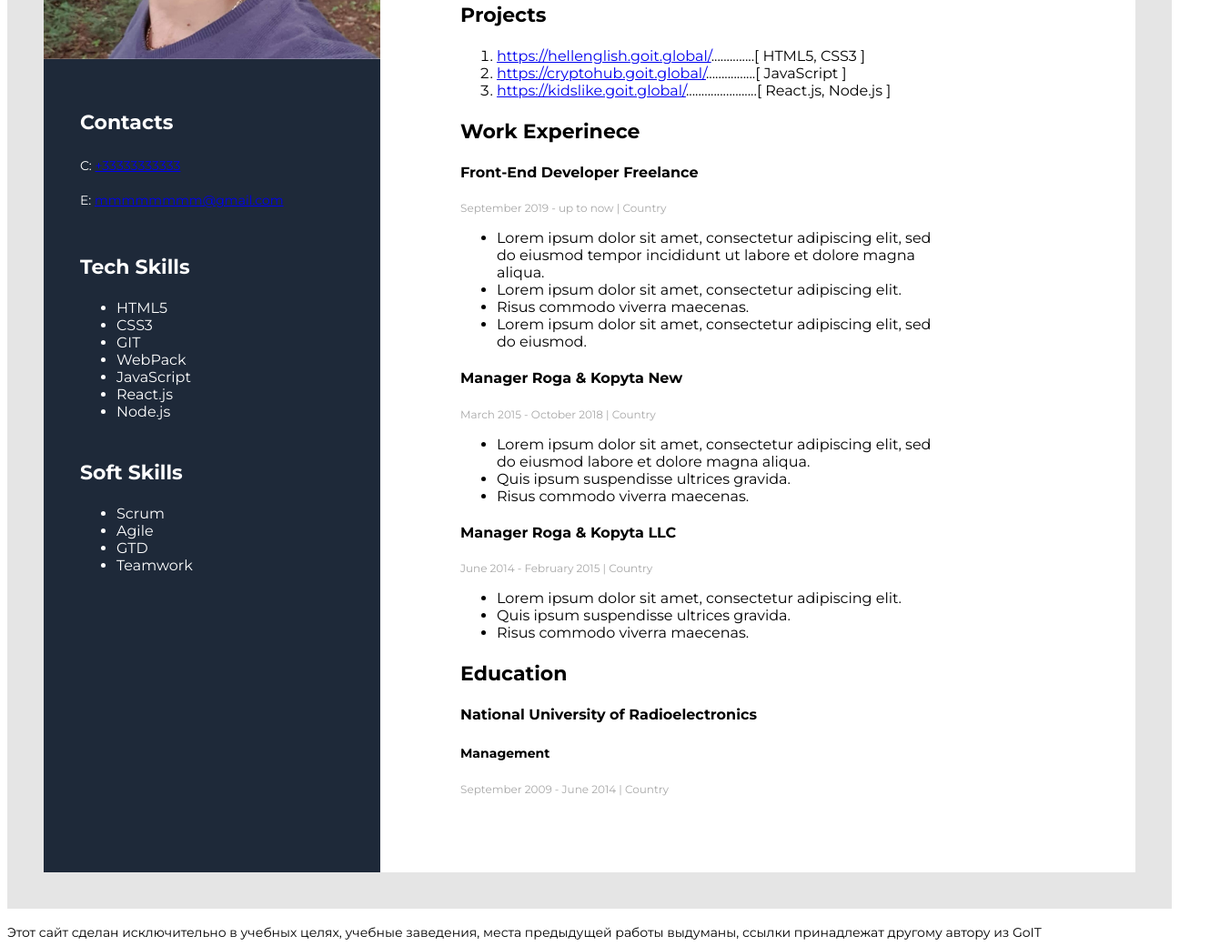
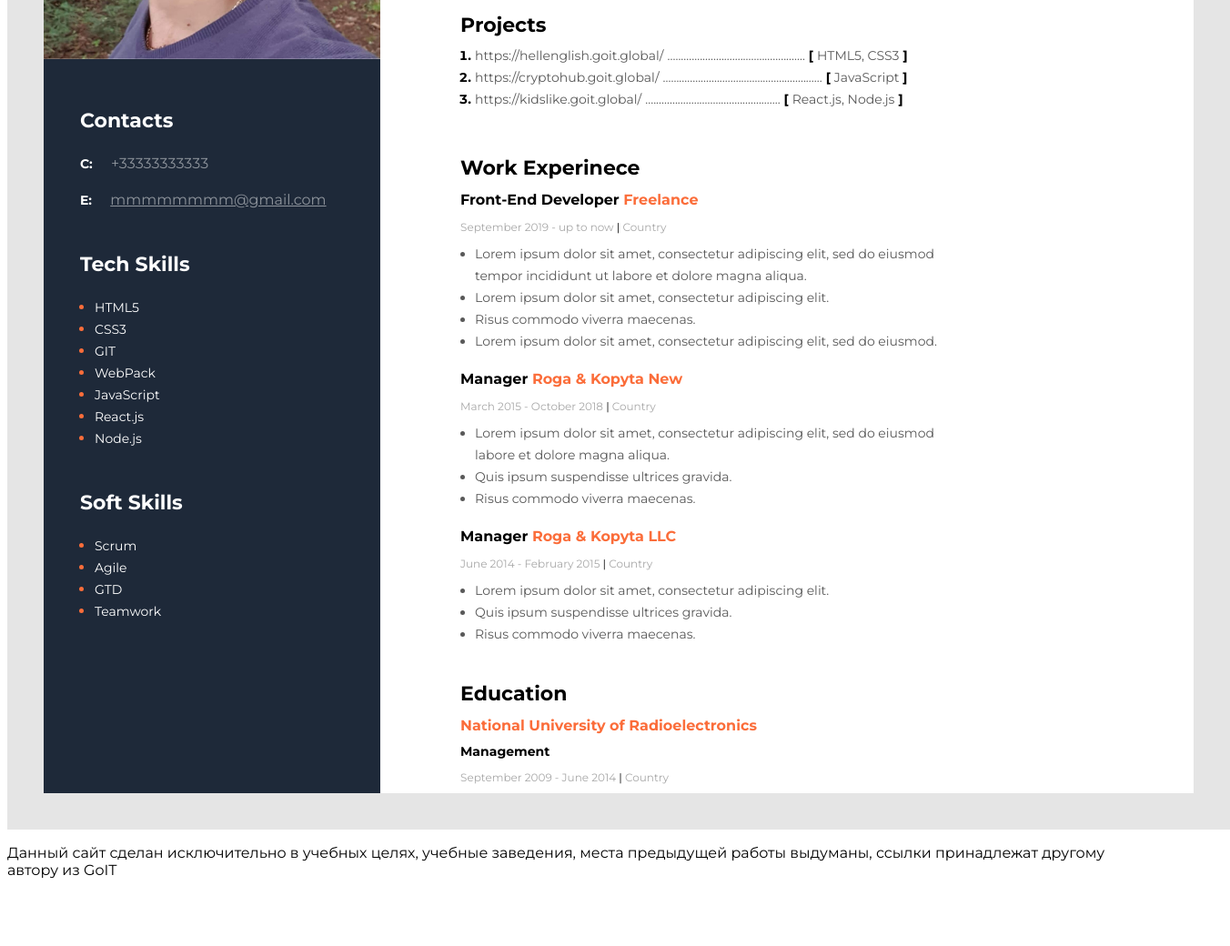
Before and after one commit to YevgenMalashenko/Tutorial-Resume, a plain HTML site: page index.html in a window 1280 px wide. Shown: the part 409-1449 px from the top of the page at 91% size, 1352 px wide, since content can reach past the window. After the commit the page ends 1391 px from the top, so only its background shows below. Drawn offline with Linux system fonts and the light colour scheme.

Commit message:
updated styles

```diff
--- a/index.html
+++ b/index.html
@@ -17,10 +17,10 @@
     <div class="main-content">
       <!--about user-->
       <div>
-        <h2>Front-End Developer</h2>
-        <h1>Yevgen Malashenko</h1>
-          <div>
-            <p class="text-about-user">Lorem ipsum dolor sit amet, consectetur adipiscing elit, sed do eiusmod tempor incididunt ut labore et dolore magna
+        <h2 class="title-position">Front-End Developer</h2>
+        <h1 class="title-username">Yevgen Malashenko</h1>
+          <div class="text-about-user">
+            <p>Lorem ipsum dolor sit amet, consectetur adipiscing elit, sed do eiusmod tempor incididunt ut labore et dolore magna
             aliqua. Quis ipsum suspendisse ultrices gravida. Risus commodo viverra maecenas accumsan lacus vel facilisis.</p>
           </div>
 
@@ -28,50 +28,51 @@
 
       <!--Projects-->
       <div class="projects">
-        <h3>Projects</h3>
-        <ol class="list-items">
-          <li><a href="https://hellenglish.goit.global/">https://hellenglish.goit.global/</a>..............[ HTML5, CSS3 ]</li>
-          <li><a href="https://cryptohub.goit.global/">https://cryptohub.goit.global/</a>................[ JavaScript ]</li>
-          <li><a href="https://kidslike.goit.global/">https://kidslike.goit.global/</a>.......................[ React.js, Node.js ]</li>
+        <h3 class="main-content-titles">Projects</h3>
+        <ol class="projects-list">
+          <li><a class="links-for-projects" href="https://hellenglish.goit.global/">https://hellenglish.goit.global/</a> <span class="dots">...................................................</span> [  <span class="pages-technology">HTML5, CSS3</span>  ]</li>
+          <li><a class="links-for-projects" href="https://cryptohub.goit.global/">https://cryptohub.goit.global/</a> <span
+          class="dots">...........................................................</span> [  <span class="pages-technology">JavaScript</span>  ]</li>
+          <li><a class="links-for-projects" href="https://kidslike.goit.global/">https://kidslike.goit.global/</a> <span
+          class="dots">..................................................</span> [  <span class="pages-technology">React.js, Node.js</span>  ]</li>
         </ol>
       </div>
 
       <!--Work Experience-->
       <div class="work-experience">
-        <h3>Work Experinece</h3>
+        <h3 class="main-content-titles">Work Experinece</h3>
 
           <!--pos1-->
-          <div>
-            <h4>Front-End Developer Freelance</h4>
-            <p class="period-of-work">September 2019 - up to now | Country</p>
-            <ul>
-              <li>Lorem ipsum dolor sit amet, consectetur adipiscing elit, sed do eiusmod tempor incididunt ut labore et dolore magna
-              aliqua.</li>
-              <li>Lorem ipsum dolor sit amet, consectetur adipiscing elit.</li>
-              <li>Risus commodo viverra maecenas.</li>
-              <li>Lorem ipsum dolor sit amet, consectetur adipiscing elit, sed do eiusmod.</li>
+          <div class="work-experinece-1">
+            <h4 class="work-pos">Front-End Developer <span class="company-name">Freelance</span> </h4>
+            <p class="period-of-work">September 2019 - up to now <span class="vertline">|</span> Country</p>
+            <ul class="list-of-duties">
+              <li class="duty-list"> <p class="duty-item">Lorem ipsum dolor sit amet, consectetur adipiscing elit, sed do eiusmod tempor incididunt ut labore et dolore magna aliqua.</p></li>
+              <li class="duty-list"> <p class="duty-item">Lorem ipsum dolor sit amet, consectetur adipiscing elit.</p></li>
+              <li class="duty-list"> <p class="duty-item">Risus commodo viverra maecenas.</p></li>
+              <li class="duty-list"> <p class="duty-item">Lorem ipsum dolor sit amet, consectetur adipiscing elit, sed do eiusmod.</p></li>
             </ul>
           </div>
 
           <!--pos2-->
-          <div>
-            <h4>Manager Roga & Kopyta New</h4>
-            <p class="period-of-work">March 2015 - October 2018 | Country</p>
-            <ul>
-              <li>Lorem ipsum dolor sit amet, consectetur adipiscing elit, sed do eiusmod labore et dolore magna aliqua.</li>
-              <li>Quis ipsum suspendisse ultrices gravida.</li>
-              <li>Risus commodo viverra maecenas.</li>
+          <div class="work-experience-2">
+            <h4 class="work-pos">Manager <span class="company-name">Roga & Kopyta New</span></h4>
+            <p class="period-of-work">March 2015 - October 2018 <span class="vertline">|</span> Country</p>
+            <ul class="list-of-duties">
+              <li class="duty-list"><p class="duty-item">Lorem ipsum dolor sit amet, consectetur adipiscing elit, sed do eiusmod labore et dolore magna aliqua.</p></li>
+              <li class="duty-list"><p class="duty-item">Quis ipsum suspendisse ultrices gravida.</p></li>
+              <li class="duty-list"><p class="duty-item">Risus commodo viverra maecenas.</p></li>
             </ul>
           </div>
 
           <!--pos3-->
-          <div>
-            <h4>Manager Roga & Kopyta LLC</h4>
-            <p class="period-of-work">June 2014 - February 2015 | Country</p>
-            <ul>
-              <li>Lorem ipsum dolor sit amet, consectetur adipiscing elit.</li>
-              <li>Quis ipsum suspendisse ultrices gravida.</li>
-              <li>Risus commodo viverra maecenas.</li>
+          <div class="work-experiene-3">
+            <h4 class="work-pos">Manager <span class="company-name">Roga & Kopyta LLC</span></h4>
+            <p class="period-of-work">June 2014 - February 2015 <span class="vertline">|</span> Country</p>
+            <ul class="list-of-duties">
+              <li class="duty-list"><p class="duty-item">Lorem ipsum dolor sit amet, consectetur adipiscing elit.</p></li>
+              <li class="duty-list"><p class="duty-item">Quis ipsum suspendisse ultrices gravida.</p></li>
+              <li class="duty-list"><p class="duty-item">Risus commodo viverra maecenas.</p></li>
             </ul>
           </div>
 
@@ -79,55 +80,58 @@
       </div>
 
       <!--Education-->
-      <div>
-        <h3>Education</h3>
-        <h4>National University of Radioelectronics</h4>
-        <h5>Management</h5>
-        <p class="period-of-work">September 2009 - June 2014 | Country</p>
+      <div class="education">
+        <h3 class="education-title">Education</h3>
+        <h4 class="place-of-education">National University of Radioelectronics</h4>
+        <h5 class="branch">Management</h5>
+        <p class="period-of-work">September 2009 - June 2014 <span class="vertline">|</span> Country</p>
 
       </div>
 
 
     </div>
 
-    <aside class="left-panel">
+    <aside class="sidebar">
       <!--img-->
-      <img class="picture" src="./img/изображение_viber_2022-05-08_20-14-30-009.jpg" alt="photo">
+      <img class="avatar" src="./img/изображение_viber_2022-05-08_20-14-30-009.jpg" alt="photo">
 
       <!--Contacts-->
       <div class="contacts">
-        <h3>Contacts</h3>
+        <h3 class="sidebar-title">Contacts</h3>
         <p>
-          C: <a href="tel:+3333333333">+33333333333</a>
+          <span class="contact-type">C:</span>
+          <a href="tel:+3333333333" class="contact-link-tel">+33333333333</a>
         </p>
+
         <p>
-          E: <a href="mailto:mmmmmmm@gmail.com">mmmmmmmm@gmail.com</a>
+          <span class="contact-type">E:</span>
+          <a href="mailto:mmmmmmm@gmail.com" class="contact-link-email">mmmmmmmm@gmail.com</a>
         </p>
 
       </div>
 
       <!--tech skills-->
       <div class="tech-skills">
-        <h3>Tech Skills</h3>
-        <ul>
-          <li>HTML5</li>
-          <li>CSS3</li>
-          <li>GIT</li>
-          <li>WebPack</li>
-          <li>JavaScript</li>
-          <li>React.js</li>
-          <li>Node.js</li>
+        <h3 class="sidebar-title">Tech Skills</h3>
+        <ul class="techskills-list">
+          <li class="techskills-item"> <span class="techskills-text">HTML5</span></li>
+          <li class="techskills-item"> <span class="techskills-text">CSS3</span></li>
+          <li class="techskills-item"> <span class="techskills-text">GIT</span></li>
+          <li class="techskills-item"> <span class="techskills-text">WebPack</span></li>
+          <li class="techskills-item"> <span class="techskills-text">JavaScript</span></li>
+          <li class="techskills-item"> <span class="techskills-text">React.js</span></li>
+          <li class="techskills-item"> <span class="techskills-text">Node.js</span></li>
         </ul>
       </div>
 
       <!--Soft Skills-->
       <div class="soft-skills">
-        <h3>Soft Skills</h3>
-        <ul>
-          <li>Scrum</li>
-          <li>Agile</li>
-          <li>GTD</li>
-          <li>Teamwork</li>
+        <h3 class="sidebar-title">Soft Skills</h3>
+        <ul class="softskills-list">
+          <li class="softskills-item"> <span class="softskills-text">Scrum</span> </li>
+          <li class="softskills-item"> <span class="softskills-text">Agile</span> </li>
+          <li class="softskills-item"> <span class="softskills-text">GTD</span> </li>
+          <li class="softskills-item"> <span class="softskills-text">Teamwork</span> </li>
         </ul>
       </div>
 
@@ -135,7 +139,7 @@
     </aside>
   </div>
 <footer>
-  <p>Этот сайт сделан исключительно в учебных целях, учебные заведения, места предыдущей работы выдуманы, ссылки принадлежат другому автору из GoIT</p>
+  <p>Данный сайт сделан исключительно в учебных целях, учебные заведения, места предыдущей работы выдуманы, ссылки принадлежат другому автору из GoIT</p>
 </footer>
 
 </body>
--- a/styles/styles.css
+++ b/styles/styles.css
@@ -10,28 +10,106 @@ body {
     width: 1200px;
     margin: 0 auto;
     justify-content: center;
+    width: 100%;
 }
 
 .main-content {
     background-color: #fff;
-    padding-top: 102px;
+    padding-top: 100px;
     padding-left: 88px;
     width: 830px;
 }
 
+.title-position {
+    font-weight: 700;
+    font-size: 14px;
+    line-height: 17px;
+    margin-bottom: 20px;
+}
+
+.title-username {
+    font-weight: 700;
+    font-size: 45px;
+    line-height: 55px;
+    margin-bottom: 25px;
+}
+
 .text-about-user {
-    width: 520px;
+    width: 500px;
     font-weight: 400;
     font-size: 14px;
     line-height: 24px;
+    margin-bottom: 40px;
 }
 
 .projects {
-    width: 485px;
+    margin-bottom: 50px;
+}
+
+.main-content-titles {
+    font-weight: 700;
+    font-size: 22px;
+    line-height: 27px;
+}
+
+.projects-list {
+    font-weight: 700;
+    font-size: 14px;
+    line-height: 24px;
+    padding-left: 16px;
+    margin-top: 8px;
+    margin-bottom: 0;
+}
+
+.links-for-projects {
+    font-weight: 400;
+    font-size: 14px;
+    line-height: 24px;
+    color: #595959;
+    text-decoration: none;
+}
+
+.dots {
+    font-weight: 400;
+    font-size: 14px;
+    line-height: 24px;
+    color: #595959;
+    text-decoration: none;
+}
+
+.pages-technology {
+    font-weight: 400;
+    font-size: 14px;
+    line-height: 24px;
+    color: #595959;
 }
 
 .work-experience {
     width: 525px;
+}
+
+.main-content-titles {
+    margin: 0;
+}
+
+.work-experience-1 {
+    margin-top: 12px;
+}
+
+.work-pos {
+    font-weight: 700;
+    font-size: 16px;
+    line-height: 20px;
+    color: black;
+    margin-top: 12px;
+    margin-bottom: 12px;
+}
+
+.company-name {
+    color: #FB6D3A;
+    font-weight: 700;
+    font-size: 16px;
+    line-height: 20px;
 }
 
 .period-of-work {
@@ -39,68 +117,144 @@ body {
     font-size: 12px;
     line-height: 15px;
     color: #A8A8A8;
+    margin-top: 10px;
+    margin-bottom: 10px;
+}
+
+.vertline {
+    font-weight: 500;
+    font-size: 12px;
+    line-height: 15px;
+    color: black;
+}
+
+.list-of-duties {
+    font-weight: 700;
+    font-size: 14px;
+    line-height: 24px;
+    color: #595959;
+    padding-left: 16px;
+    margin: 0;
 }
 
 
-.left-panel {
-    background-color: #1E2939;
-    width: 370px;
-    height: 1320px;
+.duty-item {
+    font-weight: 400;
+    font-size: 14px;
+    line-height: 24px;
+    color: #595959;
+    margin: 0;
 }
 
-.picture {
+.work-experience-2 {
+    margin-top: 20px;
+    margin-bottom: 20px;
+}
+
+.education {
+    margin-top: 40px;
+}
+
+.education-title {
+    font-weight: 700;
+    font-size: 22px;
+    line-height: 27px;
+    margin: 0;
+}
+
+.place-of-education {
+    font-weight: 700;
+    font-size: 16px;
+    line-height: 20px;
+    color: #FB6D3A;
+    margin-top: 12px;
+    margin-bottom: 10px;
+}
+
+.branch {
+    font-weight: 700;
+    font-size: 14px;
+    line-height: 17px;
+    color: black;
+    margin-bottom: 12px;
+    margin-top: 0;
+}
+
+
+
+
+.sidebar {
+    background: #1E2939;
+    width: 370px;
+}
+
+.avatar {
     width: 370px;
     margin-top: 40px;
-    }
+}
 
 .contacts {
-    margin-top: 52px;
+    margin-top: 50px;
     margin-left: 40px;
+    margin-bottom: 45px;
+}
+
+.sidebar-title {
+    font-style: normal;
+    font-weight: 700;
+    font-size: 22px;
+    line-height: 27px;
     color: white;
 }
 
+.contact-type {
+    font-style: normal;
+    font-weight: 700;
+    font-size: 14px;
+    line-height: 24px;
+    margin-right: 16px;
+    color: white;
+}
+
+.contact-link-tel {
+    color: #8E949C;
+    text-decoration: none;
+}
+
+.contact-link-email {
+    color: #8E949C;
+}
+
 .tech-skills {
-    margin-top: 48px;
     margin-left: 40px;
-    margin-bottom: 44px;
+    margin-bottom: 45px;
+}
+
+.techskills-list {
+    color: #FB6D3A;
+    padding-left: 16px;
+    margin-top: 12px;
+}
+
+.techskills-text {
     color: white;
+    font-weight: 400;
+    font-size: 14px;
+    line-height: 24px;
 }
 
 .soft-skills {
     margin-left: 40px;
-    color: white;
 }
 
-h1 {
-    font-weight: 700;
-    font-size: 45px;
-    line-height: 55px;
-}
-h2 {
-    font-weight: 700;
-    font-size: 14px;
-    line-height: 17px;
+.softskills-list {
+    color: #FB6D3A;
+    padding-left: 16px;
+    margin-top: 12px;
 }
 
-h3 {
-    font-weight: 700;
-    font-size: 22px;
-    line-height: 27px;
-}
-
-h4 {
-    font-weight: 700;
-    font-size: 16px;
-    line-height: 20px;
-}
-
-h5 {
-    font-weight: 700;
-    font-size: 14px;
-    line-height: 17px;
-}
-
-p {
+.softskills-text {
+    color: white;
     font-weight: 400;
     font-size: 14px;
     line-height: 24px;
```
